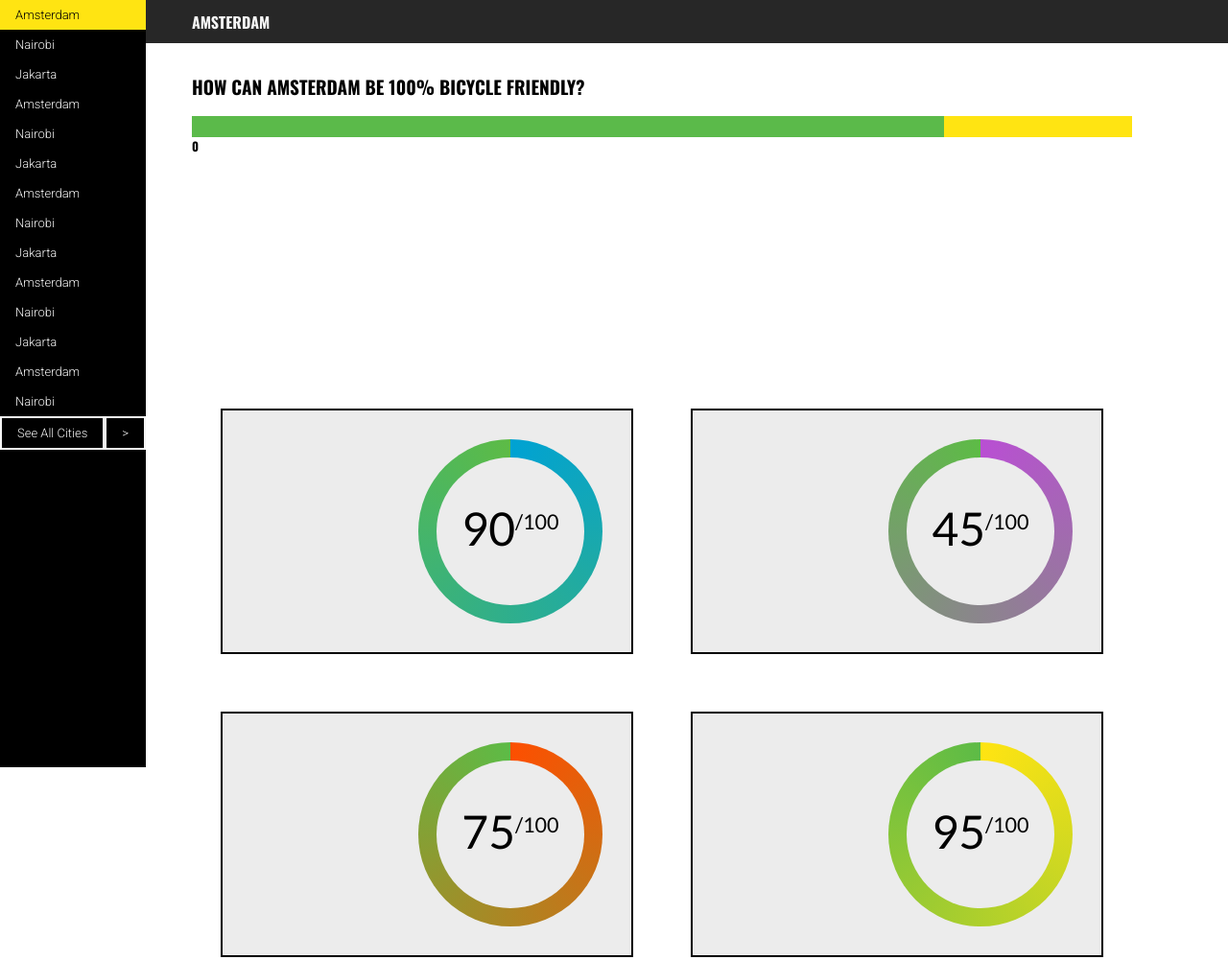
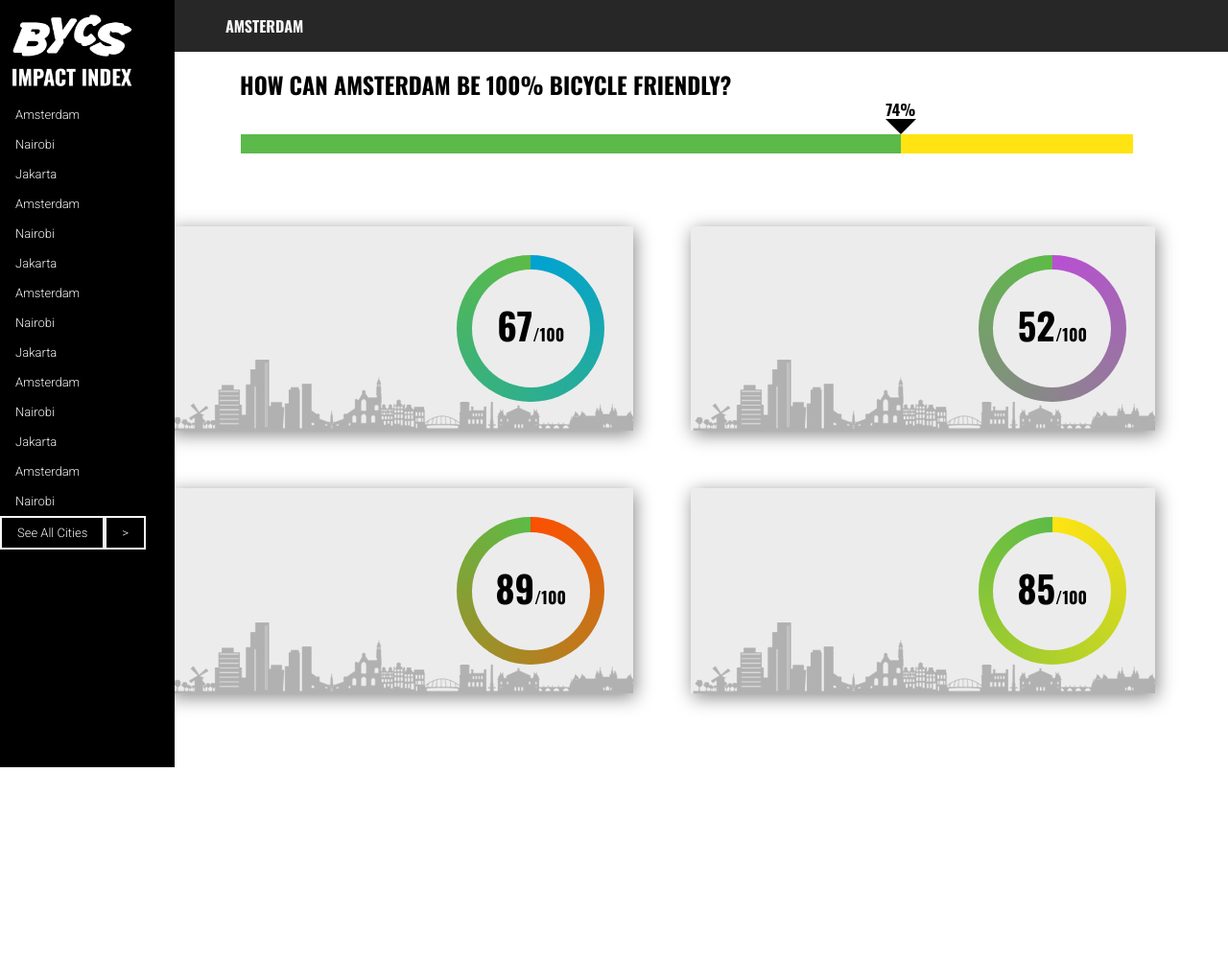
Before and after one commit to 447578/SSS_impact_index_tool, a plain HTML site: page Web/index.html in a window 1280 px wide. Shown: the whole page at 96% size. After the commit the page ends 800 px from the top, so only its background shows below. Drawn offline with nearby package versions, Linux system fonts and the light colour scheme; some packages are replaced by stand-ins of ours; a script that the page names is missing.

Commit message:
Jan 08th
Recovery

```diff
--- a/Web/index.html
+++ b/Web/index.html
@@ -1,11 +1,12 @@
 <!DOCTYPE html>
-<html lang="en">
+<html ng-app="demo">
+<html lang="en" >
 <head>
-	<meta charset="UTF-8" />
-	<title>BYCS Impact Index</title>
-	<link rel="stylesheet" href="style/style.css" />
-	<script src="js/jquery-3.4.1.min.js"></script>
-	<script src="js/script.js"></script>
+  <meta charset="UTF-8">
+  <title>CodePen - Angular radial progress bar by percentage</title>
+  <link rel="stylesheet" href="./style.css">
+<script src="https://cdnjs.cloudflare.com/ajax/libs/prefixfree/1.0.7/prefixfree.min.js"></script>
+
 </head>
 <body>
   <header>
@@ -14,55 +15,48 @@
   <article>
     <div class="title">
       <h2>HOW CAN AMSTERDAM BE 100% BICYCLE FRIENDLY?</h2>
-        <div id="progressBar">
-            <div class="bar"></div>
     </div>
-        <div class="percentage">
-             0
-        <svg height="210" width="100vw">
-  <line x1="0" y1="0" x2="100vw" y2=0"/>
-  Sorry, your browser does not support inline SVG.
-</svg>
-             </div>
-         </div>
-
-         <!-- pie charts -->
+<!-- -->
+      <div ng-controller="DemoCtrl">
+        <input type="range" name="rangeslider" class="slider" min="0.00" max="1.00" step="0.01" ng-model="progress" />
         <div class="set-size charts-container">
           <div class="square">
             <div class="pie-wrapper">
               <div class="big pie-1"></div>
-            <span class="label">90<span class="smaller">/100</span></span>
-         </div></div>
+              <span class="label">{{progress * 100 - 7 | number:0}}<span class="smaller">/100</span></span>
+            </div>
+          </div>
 
           <div class="square">
             <div class="pie-wrapper">
               <div class="big pie-2"></div>
-            <span class="label">45<span class="smaller">/100</span></span>
-                </div></div>
+              <span class="label">{{progress * 100 - 22 | number:0}}<span class="smaller">/100</span></span>
+            </div>
+          </div>
 
           <div class="square">
             <div class="pie-wrapper">
               <div class="big pie-3"></div>
-            <span class="label">75<span class="smaller">/100</span></span>
-                </div></div>
+              <span class="label">{{progress * 100 + 15 | number:0}}<span class="smaller">/100</span></span>
+            </div>
+          </div>
 
           <div class="square">
             <div class="pie-wrapper">
               <div class="big pie-4"></div>
-            <span class="label">95<span class="smaller">/100</span></span>
-                </div></div>
+              <span class="label">{{progress * 100 + 11| number:0}}<span class="smaller">/100</span></span>
+            </div>
+          </div>
 
-
-
-
-
-</div>
 
   </article>
   <sidebar>
         <div class="menu">
 
             <ul>
+							<li>
+									<img src="images/bycs-logo.png">
+							</li>
                 <li>
                     <a href="#">
                         <span>Amsterdam</span>
@@ -142,8 +136,13 @@
             </ul>
     </div>
     </sidebar>
+<!-- partial -->
 
 
-
+<script src='https://cdnjs.cloudflare.com/ajax/libs/jquery/2.1.3/jquery.min.js'></script>
+<script src='https://cdnjs.cloudflare.com/ajax/libs/angular.js/1.2.19/angular.min.js'></script>
+<script src='https://s3-us-west-2.amazonaws.com/s.cdpn.io/199618/angular-progress-arc.min.js'></script>
+<script src="./script.js"></script>
 
 </body>
+</html>
--- /dev/null
+++ b/Web/script.js
@@ -0,0 +1,36 @@
+
+
+var app = angular.module('demo', ['angular-progress-arc']);
+
+app.controller('DemoCtrl', function ($scope) {
+
+  // Init progress value
+  $scope.progress = 0.74;
+});
+
+
+$("document").ready(function() {
+  $(".slider").rangeslider();
+});
+$.fn.rangeslider = function(options) {
+  var obj = this;
+  var defautValue = obj.attr("value");
+  obj.wrap("<span class='range-slider'></span>");
+  obj.after("<span class='slider-container'><span class='bar'><span></span></span><span class='bar-btn'><span>0</span></span></span>");
+  obj.attr("oninput", "updateSlider(this)");
+  updateSlider(this);
+  return obj;
+};
+
+function updateSlider(passObj) {
+  var obj = $(passObj);
+  var value = obj.val();
+  var min = obj.attr("min");
+  var max = obj.attr("max");
+  var range = Math.round(max - min);
+  var percentage = Math.round((value - min) * 100 / range);
+  var nextObj = obj.next();
+  nextObj.find("span.bar-btn").css("left", percentage + "%");
+  nextObj.find("span.bar > span").css("width", percentage + "%");
+  nextObj.find("span.bar-btn > span").text(percentage);
+};
--- a/Web/skyline-amsterdam/Fonts.txt
+++ /dev/null
@@ -1,5 +0,0 @@
-Fonts used in this design:
-
-Font: Quicksand
-Author: Andrew Paglinawan
-Url: http://www.fontsquirrel.com/fonts/quicksand
--- /dev/null
+++ b/Web/style.css
@@ -0,0 +1,272 @@
+@import url('https://fonts.googleapis.com/css?family=Lato:400,700|Oswald:700|Roboto:300&display=swap');
+*,
+*:before,
+*:after
+{
+  box-sizing: border-box;
+
+}
+
+body {
+  padding: 0;
+  margin: 0;
+  text-align: center;
+}
+
+article {
+    width: 100vw;
+    float:right;
+    padding-left:200px;
+    padding-right: 100px;
+    overflow: hidden;
+}
+header
+{
+    background-color: #272727;
+    width: 100vw;
+    padding-left: 220px;
+    float:right;
+    display: flex;
+    color: whitesmoke;
+    font-family: 'Oswald';
+    font-size: 0.5em;
+    position: fixed;
+    z-index: 2;
+}
+header h1 {
+  margin: 15px;
+}
+.charts-container {
+
+  display: grid;
+  grid-template-columns: auto auto;
+    justify-content: center;
+ margin: auto;
+  color: #444;
+  font-family: 'Lato', Tahoma, Geneva, sans-serif;
+    font-size: 12em;
+
+}
+.charts-container:after {
+  clear: both;
+  content: '';
+  display: table;
+}
+.square {
+    box-shadow: 2px 4px 18px #888888;
+    background-image: url("images/skyline.png");
+    background-color: #ececec;
+    background-size: contain;
+    background-position: center bottom;;
+    background-repeat: no-repeat;
+
+    margin: 30px;
+}
+
+.pie-wrapper {
+  height: 0.8em;
+  width: 0.8em;
+  float: right;
+  margin: 30px 30px 30px 300px;
+  position: relative;
+  background-color: #ececec;
+
+
+}
+.pie-wrapper:nth-child(3n + 1) {
+  clear: both;
+}
+
+ .big {
+  height: 100%;
+  width: 100%;
+border-radius: 100%;
+  left: 0;
+  position: absolute;
+  top: 0;
+}
+.pie-1
+    {background: conic-gradient(from 0deg, #00A2D3, #5DBB46);}
+.pie-2
+    {background: conic-gradient(from 0deg, #B94FD3, #5DBB46);}
+.pie-3
+    {background: conic-gradient(from 0deg, #FD4F00, #5DBB46);}
+.pie-4
+    {background: conic-gradient(from 0deg, #FFE412, #5DBB46);}
+
+.pie-wrapper .label {
+  background: #ececec;
+  border-radius: 50%;
+  color: black;
+  cursor: default;
+  display: block;
+  font-family: 'Oswald', sans-serif;
+  font-size: 0.2em;
+  font-weight: 700;
+  line-height: 3em;
+  position: absolute;
+  text-align: center;
+  bottom: 0.4em;
+  left: 0.4em;
+  right: 0.4em;
+  top: 0.4em;
+}
+.pie-wrapper .label .smaller {
+  color: black;
+  font-size: .45em;
+  padding-bottom: 20px;
+
+}
+
+
+
+
+/* bar slider */
+.range-slider {
+  display: inline-block;
+  width: 100%;
+  box-sizing: border-box;
+  position: relative;
+  padding-bottom: 50px;
+   -webkit-appearance: none;
+   text-align: center;
+
+
+}
+.slider {
+  text-align: center;
+  height: 22px;
+
+}
+.range-slider > input { /*must insync with span.slider-container */
+  opacity: 0;
+  width: 100%;
+  position: relative;
+  z-index: 1;
+  margin-top: 4px;
+
+}
+
+.range-slider > span.slider-container {
+  display: inline-block;
+  position: absolute;
+  top: 2px;
+  left: 35px;
+  right: 15px;
+  z-index: 0;
+
+}
+
+.range-slider > span.slider-container > span.bar {
+  background-color: #ffe412;
+  display: inline-block;
+  position: absolute;
+  top: 12px;
+  left: 16px;
+  right: -16px;
+  height: 20px;
+  overflow: hidden;
+
+}
+.range-slider > span.slider-container > span.bar > span {
+  background: #5bba4a;
+  display: inline-block;
+  float: left;
+  height:20px;
+}
+
+/* triangle button */
+.range-slider > span.slider-container > span.bar-btn {
+  position: absolute;
+  padding-top: 26px;
+  text-align: right;
+  font-weight: bold;
+  top: -52px;
+}
+
+.range-slider > span.slider-container > span.bar-btn > span:before {
+  content: "";
+  display: inline-block;
+  border-width: 16px;
+  border-style: solid;
+  border-color: #000 transparent transparent;
+  position: absolute;
+  top: 48px;
+
+
+
+}
+.range-slider > span.slider-container > span.bar-btn > span {
+font-size: 1em;
+ font-family: 'Oswald';
+
+}
+
+.range-slider > span.slider-container > span.bar-btn > span:after {
+  content: "%";
+
+}
+
+/*slide bar */
+sidebar
+{
+    background-color: black;
+    float: left;
+    height:100vh;
+    color: whitesmoke;
+    position: fixed;
+    font-family: 'Roboto', sans-serif;
+    font-size: 13px;
+    text-align: left;
+    z-index: 3;
+
+}
+ul {
+    margin:0;
+    padding: 0;
+}
+sidebar li{
+    list-style-type: none;
+    color: whitesmoke;
+    margin-right: 30px;
+}
+
+sidebar li a{
+    color: whitesmoke;
+    text-decoration: none;
+    display: block;
+    padding: 8px 16px;
+    padding-right: 50px;
+}
+
+sidebar li a:hover, a:active {
+    background-color: #ffe412;
+    color: black;
+}
+sidebar img{
+  width: 150px;
+  height: auto;
+}
+
+.see-more {
+    background-color: black;
+    color: whitesmoke;
+    display: flex;
+
+}
+button {
+    background-color: black;
+    color: whitesmoke;
+    border: 2px solid whitesmoke;
+    padding: 8px 16px;
+    font-family: 'roboto', sans-serif;
+    font-size:13px;
+}
+
+.title {
+    width: 90vw;
+    font-family: 'Oswald';
+    font-size: 1em;
+    padding: 50px 0px 0px 50px;
+    text-align: left;
+}
--- a/Web/style/style.css
+++ /dev/null
@@ -1,204 +0,0 @@
-@import url('https://fonts.googleapis.com/css?family=Lato:400,700|Oswald:700|Roboto:300&display=swap');
-*,
-*:before,
-*:after {
-    box-sizing: border-box;
-    overflow-x:hidden;
-}
-body
-{
-	margin:0;
-
-
-
-}
-article {
-    width: 100vw;
-    float:right;
-
-    padding-left:200px;
-    padding-right: 100px;
-}
-header
-{
-    background-color: #272727;
-    width: 100vw;
-    padding-left: 200px;
-    float:right;
-    display: flex;
-    color: whitesmoke;
-    font-family: 'Oswald';
-    font-size: 0.5em;
-    position: fixed;
-}
-
-sidebar
-{
-    background-color: black;
-    float: left;
-    height:100vh;
-    color: whitesmoke;
-    position: fixed;
-    font-family: 'Roboto', sans-serif;
-    font-size: 13px;
-
-}
-ul {
-    margin:0;
-    padding: 0;
-}
-sidebar li{
-    list-style-type: none;
-    color: whitesmoke;
-}
-
-sidebar li a{
-    color: whitesmoke;
-    text-decoration: none;
-    display: block;
-    padding: 8px 16px;
-    padding-right: 50px;
-}
-
-sidebar li a:hover, a:active {
-    background-color: #ffe412;
-    color: black;
-}
-
-.see-more {
-
-    background-color: black;
-    color: whitesmoke;
-    display: flex;
-
-}
-button {
-    background-color: black;
-    color: whitesmoke;
-    border: 2px solid whitesmoke;
-    padding: 8px 16px;
-    font-family: 'roboto', sans-serif;
-    font-size:13px;
-}
-
-
-/* Clear floats after image containers */
-.title {
-    width: 100wv;
-    font-family: 'Oswald';
-    font-size: 0.8em;
-    margin: 60px 0px 20px 0px;
-}
-
-.title h2 {
-    width: 100vw;
-}
-#progressBar {
-  width: 100%;
-
- /* margin: 10px auto; */
-  height: 22px;
-  background-color: #ffe412;
-
-
-
-}
-
-#progressBar div {
-  height: 100%;
-  text-align: right;
-  /*padding: 0 10px; */
-  line-height: 22px;
-  width: 80%;
-  background-color: #5bba4a;
-  box-sizing: border-box;
-}
-
-/* pie charts starts here */
-
-.charts-container {
-  display: grid;
-  grid-template-columns: auto auto;
-    justify-content: center;
- margin: auto;
-  color: #444;
-  font-family: 'Lato', Tahoma, Geneva, sans-serif;
-    font-size: 12em;
-
-}
-.charts-container:after {
-  clear: both;
-  content: '';
-  display: table;
-}
-.square {
-    border: 2px solid black;
-    background-color: #ececec;
-    margin: 30px;
-
-}
-
-.pie-wrapper {
-  height: 1em;
-  width: 1em;
-  float:right;
-  margin: 30px 30px 30px 300px;
-  position: relative;
-  background-color: #ececec;
-
-
-}
-.pie-wrapper:nth-child(3n + 1) {
-  clear: both;
-
-}
-
- .big {
-  height: 100%;
-  width: 100%;
-border-radius: 100%;
-  left: 0;
-  position: absolute;
-  top: 0;
-
-
-}
-.pie-1
-    {
-background: conic-gradient(from 0deg, #00A2D3, #5DBB46);
-
-}
-.pie-2
-    {
-background: conic-gradient(from 0deg, #B94FD3, #5DBB46);
-}
-.pie-3
-    {
-background: conic-gradient(from 0deg, #FD4F00, #5DBB46);
-}
-.pie-4
-    {
-background: conic-gradient(from 0deg, #FFE412, #5DBB46);
-}
-
-.pie-wrapper .label {
-  background: #ececec;
-  border-radius: 50%;
-  bottom: 0.4em;
-  color: black;
-  cursor: default;
-  display: block;
-  font-size: 0.25em;
-  left: 0.4em;
-  line-height: 2.8em;
-  position: absolute;
-  right: 0.4em;
-  text-align: center;
-  top: 0.4em;
-}
-.pie-wrapper .label .smaller {
-  color: black;
-  font-size: .45em;
-  padding-bottom: 20px;
-  vertical-align: super;
-}
```
Also changed, not shown: Web/skyline-amsterdam/License free.txt (deleted, +0 -45 lines), Web/skyline-amsterdam/License premium.txt (deleted, +0 -30 lines), Web/images/bench.png (deleted), Web/images/bike.png (deleted), Web/images/bus.png (deleted), Web/images/skyline copy.png (deleted), Web/images/skyline-amsterdam.png (deleted), Web/images/traffic-light.png (deleted), Web/skyline-amsterdam/256091-P4JSQA-71.jpg (deleted), 4 other files. Lines whose indentation alone changed are shown as unchanged.
